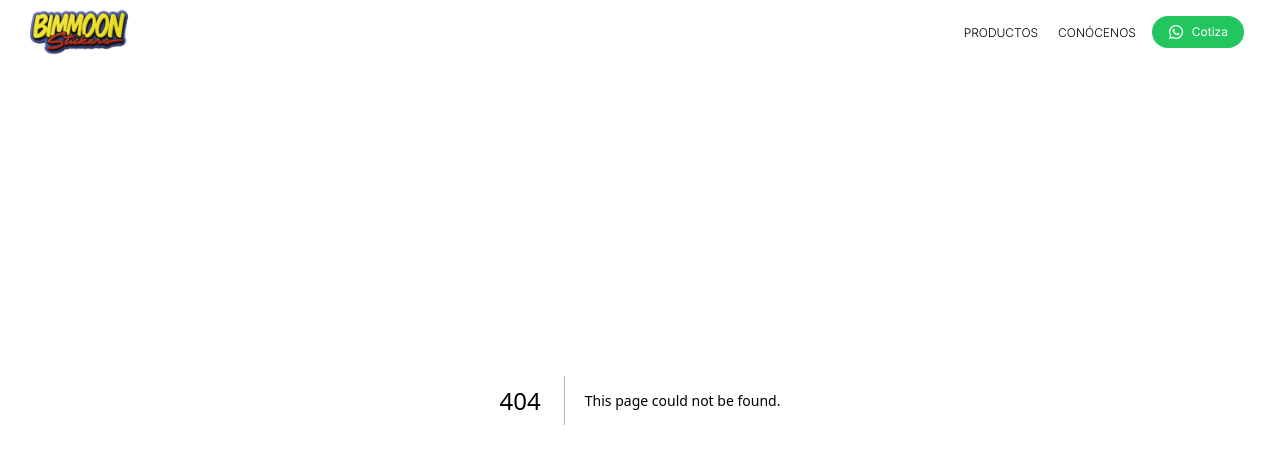
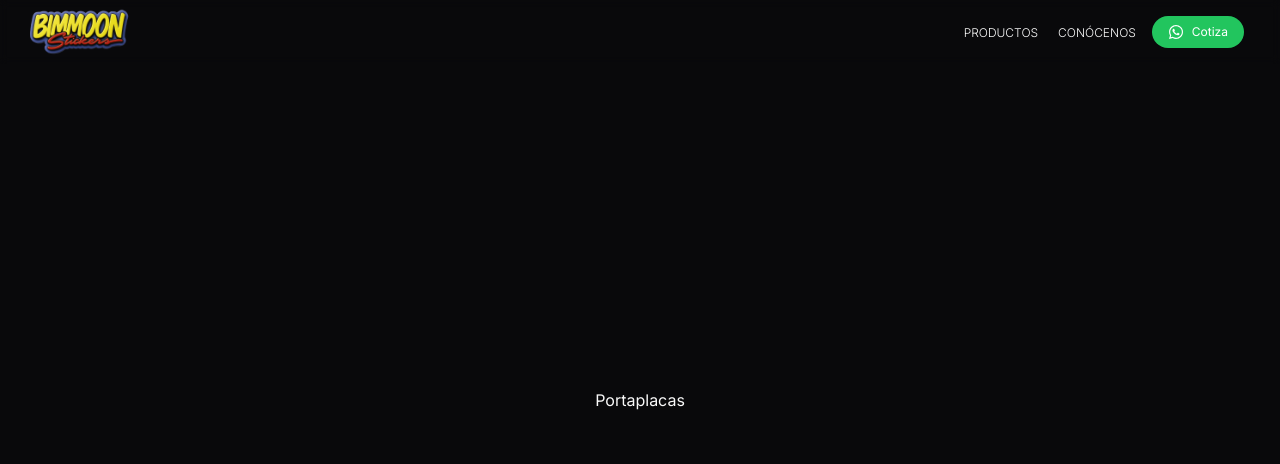
Before and after one commit to gap689/bimmoon, a Next.js app: page /productos/portaplacas in a window 1280 px wide. Before the commit this address had no page. Shown: the top 464 px of the page. Built offline with nearby package versions, Linux system fonts and the light colour scheme; a web font is replaced by a local one.

Commit message:
portaplacas page

```diff
--- /dev/null
+++ b/app/productos/portaplacas/page.tsx
@@ -0,0 +1,9 @@
+const PortaplacasPage = () => {
+  return (
+    <div className="h-full flex items-center justify-center">
+      Portaplacas
+    </div>
+  );
+}
+
+export default PortaplacasPage;
```
